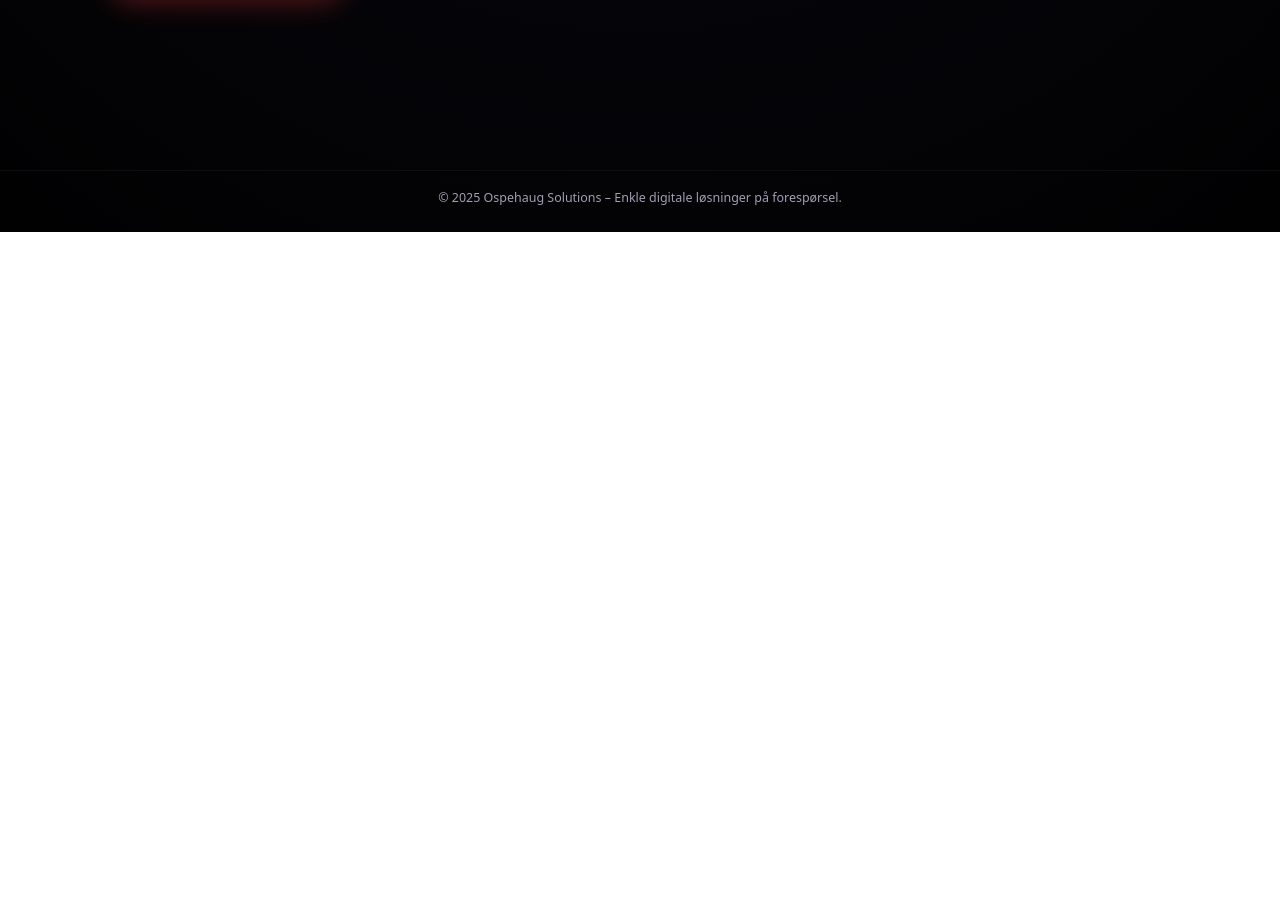
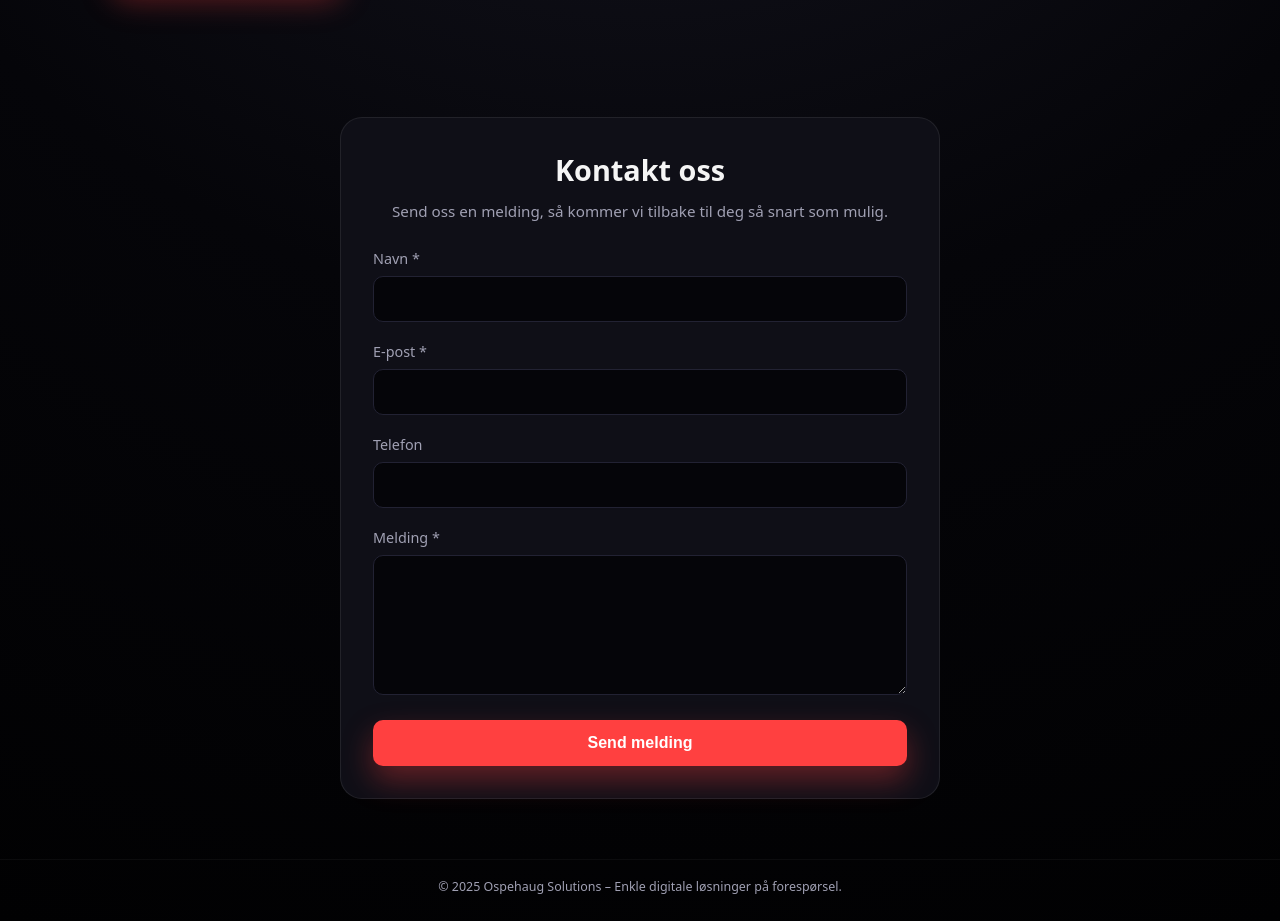
Before and after one commit to odinzxd/ospehaugnettside, a plain HTML site: page index.html in a window 1280 px wide. Shown: the part 568-1489 px from the top of the page. Before the commit the page ends 800 px from the top, so only its background shows below. Drawn offline with Linux system fonts and the light colour scheme.

Commit message:
Add contact form section to index.html
Added a contact section with a form for user inquiries.

```diff
--- a/index.html
+++ b/index.html
@@ -163,6 +163,92 @@
             color: var(--text-muted);
             text-align: center;
         }
+
+        .contact-section {
+            max-width: 1100px;
+            margin: 60px auto;
+            padding: 0 20px;
+        }
+
+        .contact-form {
+            max-width: 600px;
+            margin: 0 auto;
+            background: var(--bg-elevated);
+            border-radius: 22px;
+            border: 1px solid rgba(255,255,255,0.08);
+            padding: 32px;
+        }
+
+        .contact-form h2 {
+            font-size: 1.8rem;
+            margin-bottom: 12px;
+            text-align: center;
+        }
+
+        .contact-form p {
+            color: var(--text-muted);
+            text-align: center;
+            margin-bottom: 28px;
+            font-size: 0.95rem;
+        }
+
+        .form-group {
+            margin-bottom: 20px;
+        }
+
+        .form-group label {
+            display: block;
+            margin-bottom: 8px;
+            font-size: 0.9rem;
+            color: var(--text-muted);
+        }
+
+        .form-group input,
+        .form-group textarea {
+            width: 100%;
+            padding: 12px 16px;
+            background: var(--bg);
+            border: 1px solid var(--border-subtle);
+            border-radius: 10px;
+            color: var(--text-main);
+            font-size: 0.95rem;
+            font-family: inherit;
+            transition: border-color 0.2s;
+        }
+
+        .form-group input:focus,
+        .form-group textarea:focus {
+            outline: none;
+            border-color: var(--accent);
+        }
+
+        .form-group textarea {
+            resize: vertical;
+            min-height: 140px;
+        }
+
+        .submit-btn {
+            width: 100%;
+            background: var(--accent);
+            border-radius: 10px;
+            padding: 14px 20px;
+            font-size: 1rem;
+            font-weight: 600;
+            border: none;
+            cursor: pointer;
+            color: #fff;
+            box-shadow: 0 14px 30px rgba(255,64,64,0.35);
+            transition: transform 0.2s, box-shadow 0.2s;
+        }
+
+        .submit-btn:hover {
+            transform: translateY(-2px);
+            box-shadow: 0 18px 40px rgba(255,64,64,0.45);
+        }
+
+        .submit-btn:active {
+            transform: translateY(0);
+        }
     </style>
 </head>
 
@@ -218,6 +304,35 @@
             </p>
         </aside>
     </section>
+
+    <section class="contact-section">
+        <form name="kontakt" method="POST" data-netlify="true" class="contact-form">
+            <h2>Kontakt oss</h2>
+            <p>Send oss en melding, så kommer vi tilbake til deg så snart som mulig.</p>
+
+            <div class="form-group">
+                <label for="navn">Navn *</label>
+                <input type="text" id="navn" name="navn" required>
+            </div>
+
+            <div class="form-group">
+                <label for="epost">E-post *</label>
+                <input type="email" id="epost" name="epost" required>
+            </div>
+
+            <div class="form-group">
+                <label for="telefon">Telefon</label>
+                <input type="tel" id="telefon" name="telefon">
+            </div>
+
+            <div class="form-group">
+                <label for="melding">Melding *</label>
+                <textarea id="melding" name="melding" required></textarea>
+            </div>
+
+            <button type="submit" class="submit-btn">Send melding</button>
+        </form>
+    </section>
 </main>
 
 <footer>
```
